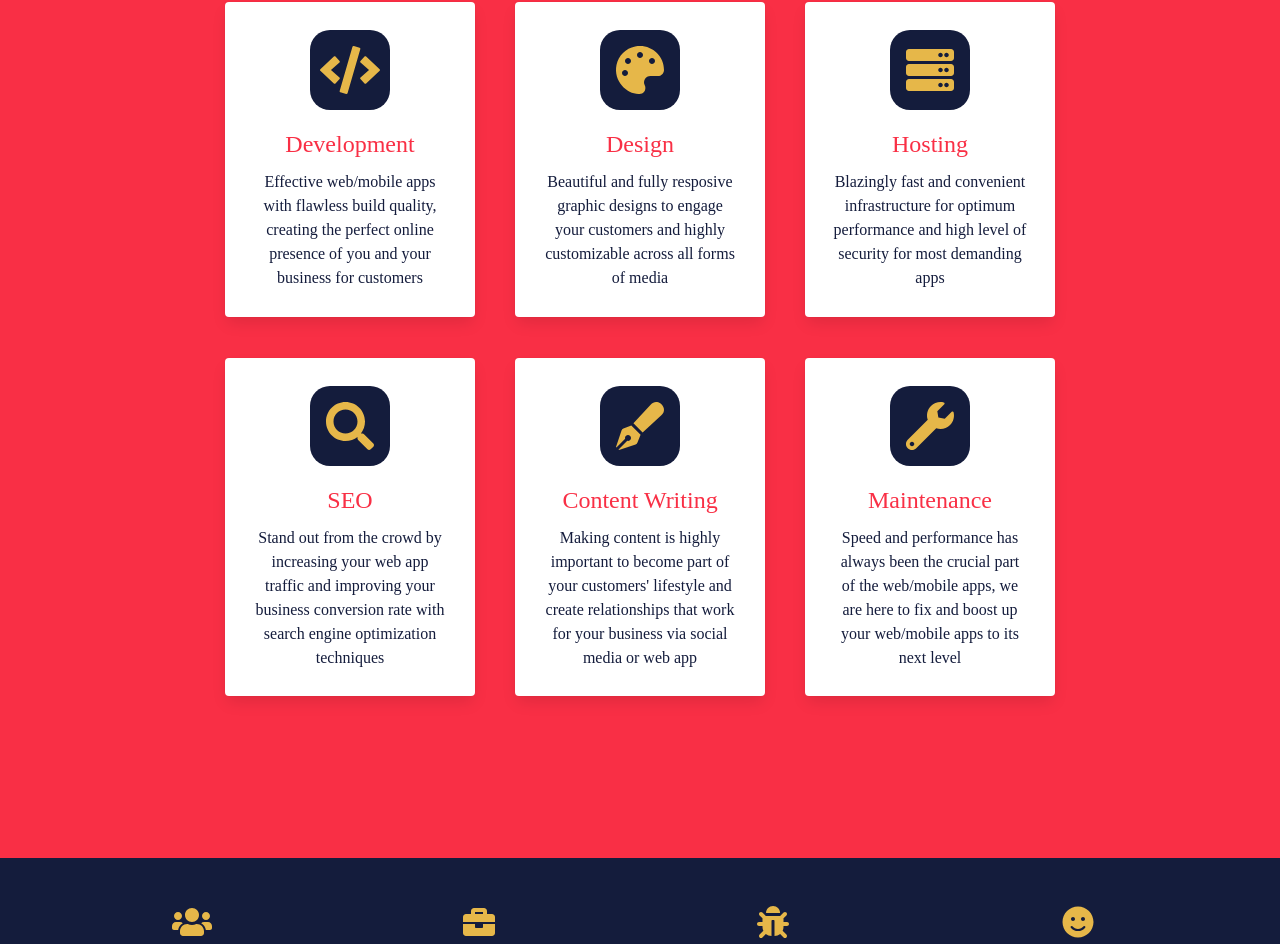
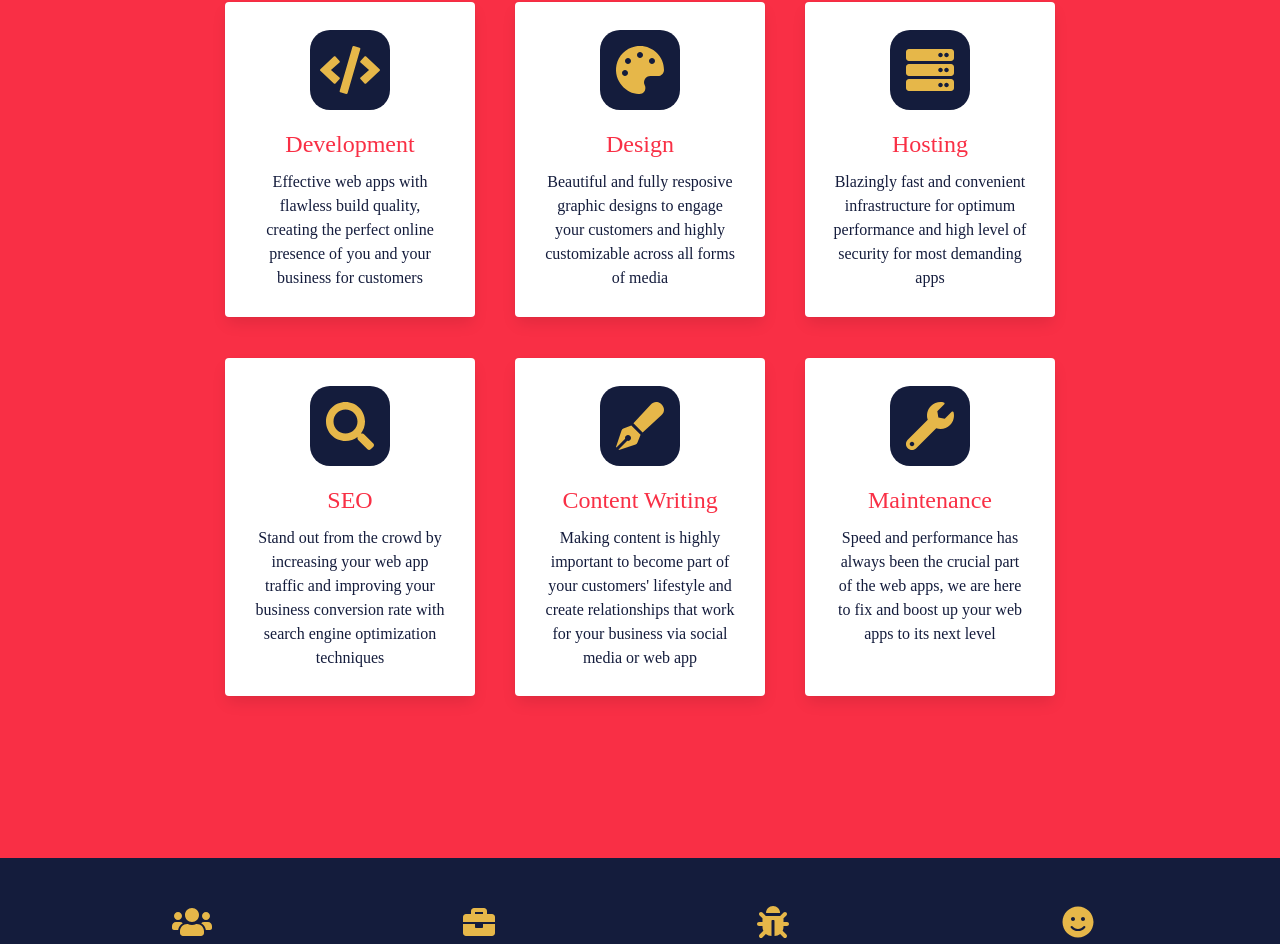
Before and after one commit to mrwormhole/Goldenhand-NextJS, a Next.js app: page / in a window 1280 px wide. Shown: the part 2072-3016 px from the top of the page. Built offline with nearby package versions, Linux system fonts and the light colour scheme; a web font is replaced by a local one.

Commit message:
update services.tsx

```diff
--- a/components/services.tsx
+++ b/components/services.tsx
@@ -10,7 +10,7 @@ export default function Services() {
             <div className="columns is-centered">
                 <div className="column is-4-tablet is-3-desktop">
                     <ServiceCard serviceName={"Development"} icon={faCode as IconProp}
-                        serviceDescription={"Effective web/mobile apps with flawless build quality, creating the perfect online presence of you and your business for customers"}/>
+                        serviceDescription={"Effective web apps with flawless build quality, creating the perfect online presence of you and your business for customers"}/>
                 </div>
                 <div className="column is-4-tablet is-3-desktop">
                     <ServiceCard serviceName={"Design"} icon={faPalette as IconProp}
@@ -32,7 +32,7 @@ export default function Services() {
                 </div>
                 <div className="column is-4-tablet is-3-desktop">
                     <ServiceCard serviceName={"Maintenance"} icon={faWrench as IconProp}
-                        serviceDescription={"Speed and performance has always been the crucial part of the web/mobile apps, we are here to fix and boost up your web/mobile apps to its next level"} />
+                        serviceDescription={"Speed and performance has always been the crucial part of the web apps, we are here to fix and boost up your web apps to its next level"} />
                 </div>
             </div>
         </section>
```
